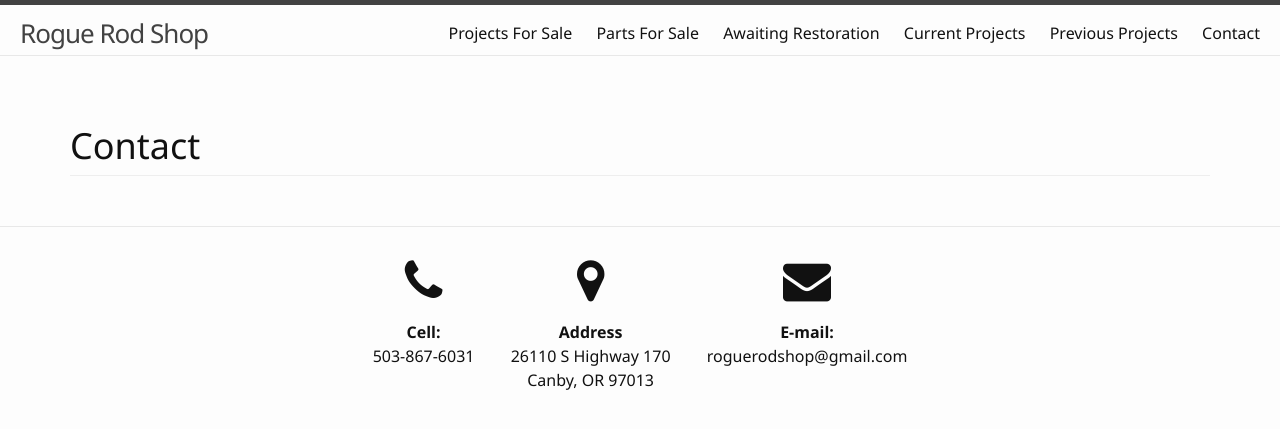
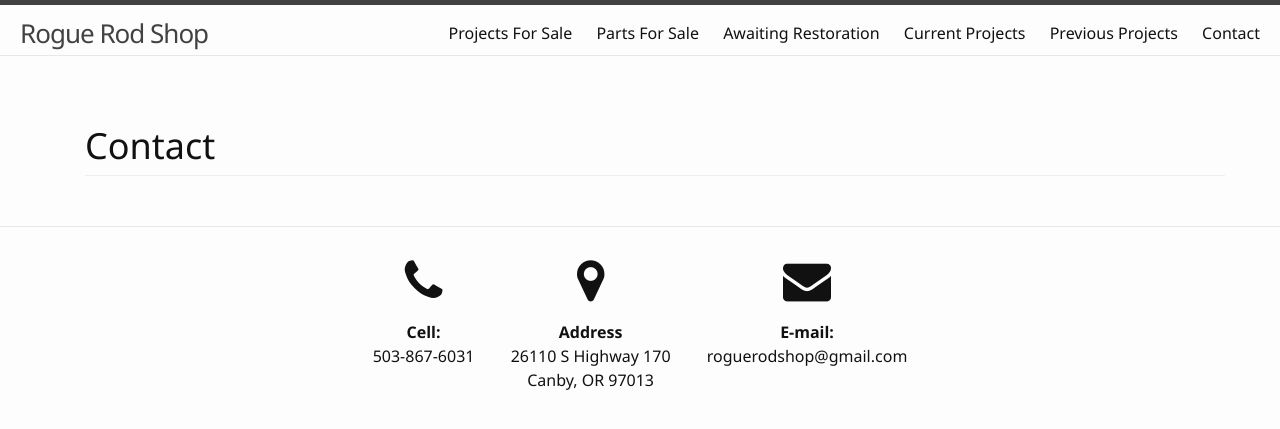
Before and after one commit to roguerodshop/roguerodshop.github.io, a Jekyll site: the page built from 6_contact.html, in a window 1280 px wide. Shown: the top 429 px of the page. Built offline with Jekyll 4.4.1, drawn with Linux system fonts in a browser that asks for light colours; nearby versions of some CDN libraries.

Commit message:
master: Fixes a few issues with responsiveness and boostrap

```diff
--- a/_layouts/default.html
+++ b/_layouts/default.html
@@ -8,7 +8,7 @@
     {% include header.html %}
 
     <div class="page-content">
-      <div class="wrapper">
+      <div class="container">
         {{ content }}
       </div>
     </div>
--- a/_sass/_base.scss
+++ b/_sass/_base.scss
@@ -155,9 +155,9 @@
  * Wrapper
  */
 .wrapper {
-    // max-width: -webkit-calc(#{$content-width} - (#{$spacing-unit} * 3
-    // ));
-    // max-width:         calc(#{$content-width} - (#{$spacing-unit} * 3));
+    max-width: -webkit-calc(#{$content-width} - (#{$spacing-unit} * 3
+    ));
+    max-width:         calc(#{$content-width} - (#{$spacing-unit} * 3));
     margin-right: auto;
     margin-left: auto;
     padding-right: $spacing-unit;
```
